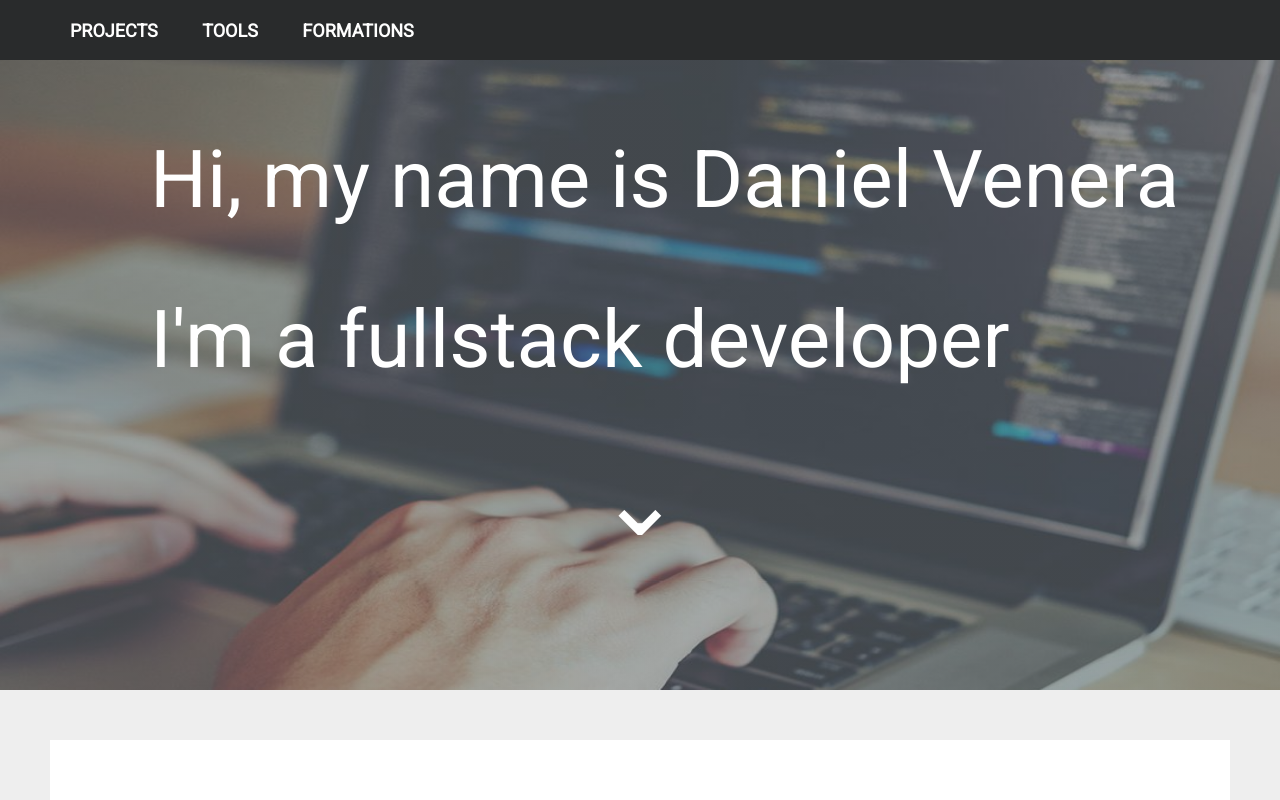
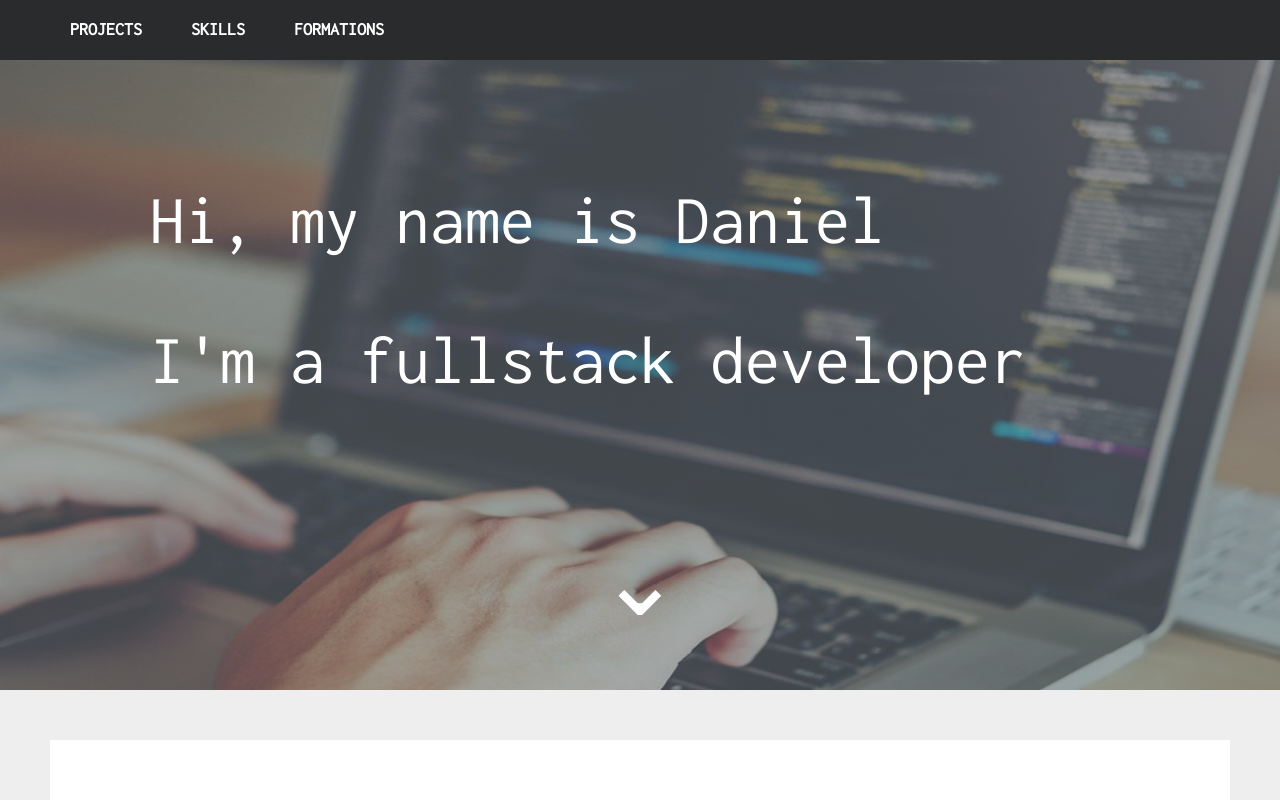
Before and after one commit to Daniel-Venera/portfolio_v0, a plain HTML site: page index.html in a window 1280 px wide. Shown: the top 800 px of the page. Drawn offline with Linux system fonts and the light colour scheme.

Commit message:
title header changed + font

```diff
--- a/css/style.css
+++ b/css/style.css
@@ -10,7 +10,7 @@ html, body {
 }
 
 body {
-  font-family: 'Roboto', sans-serif;
+  font-family: 'Inconsolata', sans-serif;
   min-height: 100%;
   position: relative;
   background-color: #eee;
@@ -30,7 +30,6 @@ i {
 h2 {
   text-align: center;
   text-transform: uppercase;
-  font-size: 32px;
 }
 
 /* Footer */
@@ -72,7 +71,7 @@ footer a:hover {
   position: absolute;
   color: white;
   font-size: 100px;
-  top: 500px;
+  top: 580px;
   left: 50%;
   transform: translate(-50%, -50%);
 }
@@ -80,10 +79,10 @@ footer a:hover {
 
 #title {
   position: absolute;
-  top: 100px;
+  top: 150px;
   left: 150px;
   color: white;
-  font-size: 80px;
+  font-size: 70px;
   line-height: 2;
 }
 
@@ -105,6 +104,7 @@ section {
 .project-container {
   display: flex;
   margin: auto;
+  margin-top: 30px
 }
 
 .project {
--- a/index.html
+++ b/index.html
@@ -6,15 +6,15 @@
   <link rel="stylesheet" href="css/style.css" />
   <link rel="stylesheet" href="https://cdnjs.cloudflare.com/ajax/libs/font-awesome/4.7.0/css/font-awesome.min.css" />
   <link href="https://maxcdn.bootstrapcdn.com/font-awesome/4.2.0/css/font-awesome.min.css" rel="stylesheet">
-  <link href="https://fonts.googleapis.com/css2?family=Roboto&display=swap" rel="stylesheet">
+  <link href="https://fonts.googleapis.com/css2?family=Inconsolata&display=swap" rel="stylesheet">
   <!-- <meta property='og:image' content="https://linagora.com/wp-content/uploads/2018/06/React-logo.png"/> -->
   <title>Portfolio</title>
 </head>
 
 <body>
-  <nav><a href="#projects">Projects</a> <a href="#tools">Tools</a> <a href="#formations">Formations</a></nav>
+  <nav><a href="#projects">Projects</a> <a href="#tools">Skills</a> <a href="#formations">Formations</a></nav>
   <div class="banner">
-    <span id="title">Hi, my name is Daniel Venera <br> I'm a fullstack developer</span>
+    <span id="title">Hi, my name is Daniel <br> I'm a fullstack developer</span>
     <a href="#projects">
       <div id="arrow">&#8964;</div>
     </a>
@@ -44,7 +44,7 @@
       </div>
     </section>
     <section id='tools'>
-      <h2>Tools & Skills</h2>
+      <h2>Skills</h2>
       <div class='project-container'>
         <div class='project'><img src="images/html.png" /></div>
         <div class='project'><img src="images/css.png" /></div>
```
